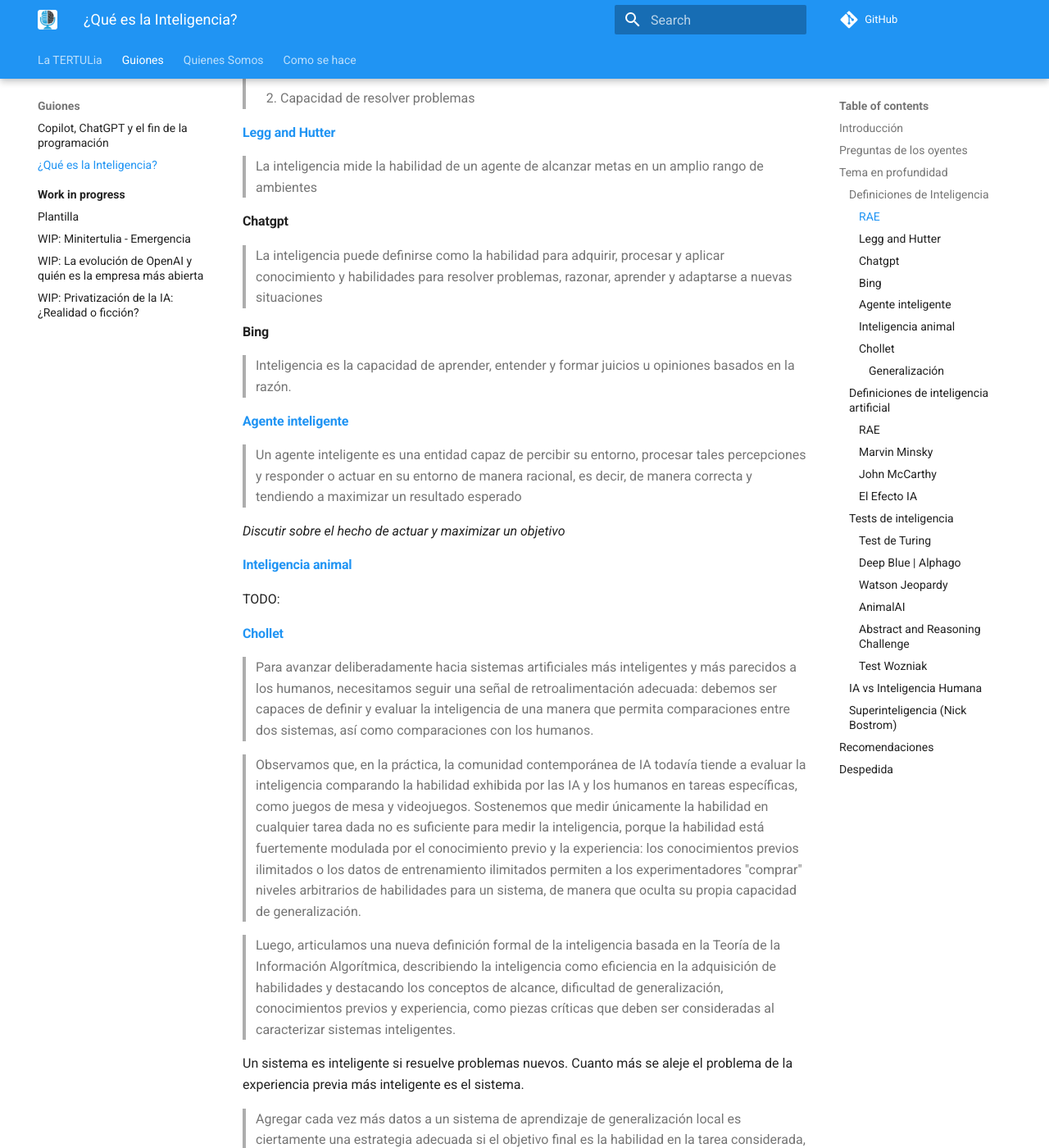
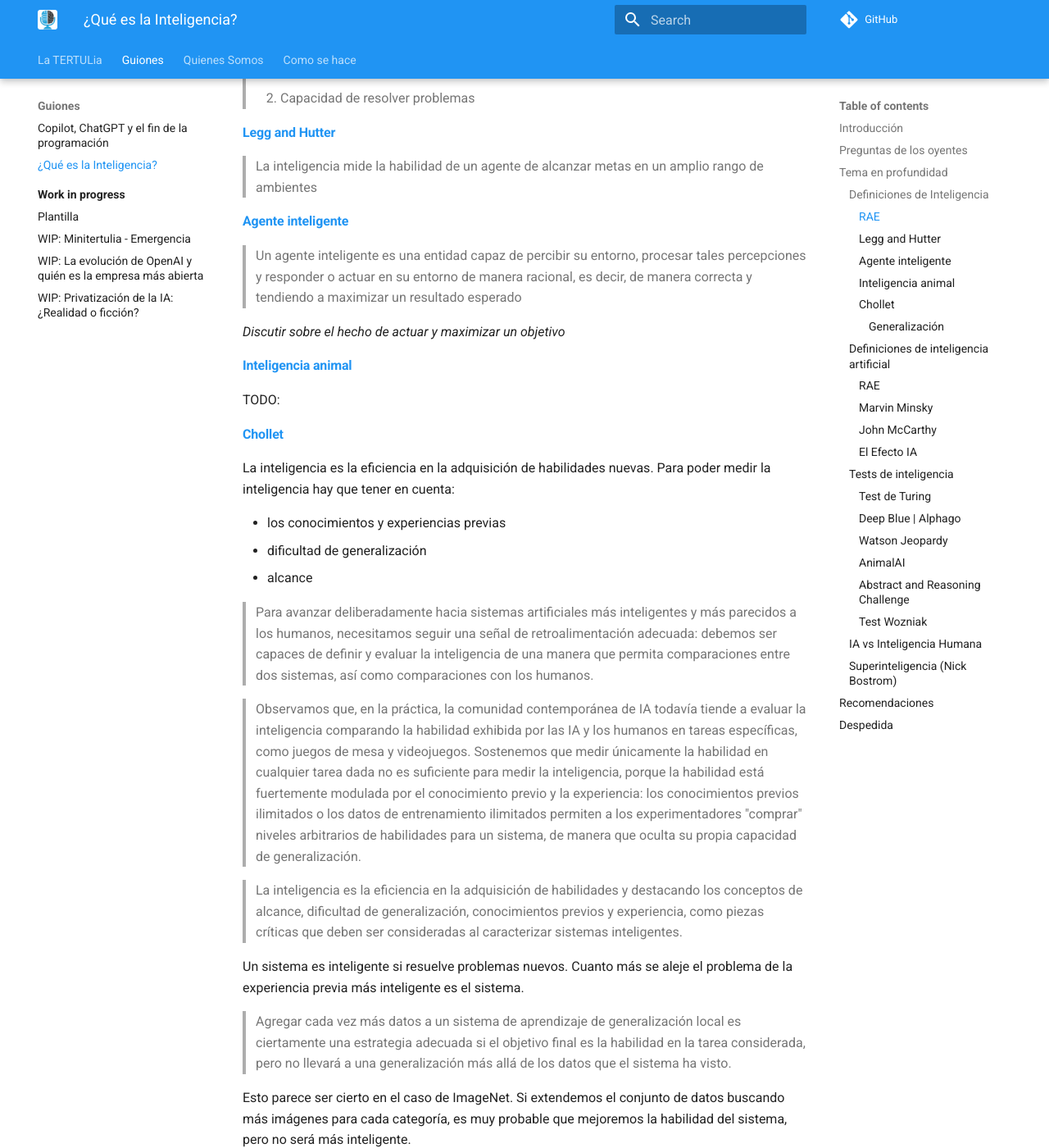
Before and after one commit to ironbar/tertulia_inteligencia_artificial, an MkDocs documentation site: the page built from docs/guiones/02-que-es-la-inteligencia.md, in a window 1280 px wide and 1400 px high, scrolled down 550 px. Shown: the whole window at 82% size. Built offline with MkDocs 1.6.1 and Material for MkDocs 9.7.7, drawn with Linux system fonts in a browser that asks for light colours; comment, search, counter and statistics services are not loaded; some of the changed text lies outside the part shown.

Commit message:
reorganizando el contenido

```diff
--- a/docs/guiones/02-que-es-la-inteligencia.md
+++ b/docs/guiones/02-que-es-la-inteligencia.md
@@ -21,14 +21,6 @@
 
 > La inteligencia mide la habilidad de un agente de alcanzar metas en un amplio rango de ambientes
 
-#### Chatgpt
-
-> La inteligencia puede definirse como la habilidad para adquirir, procesar y aplicar conocimiento y habilidades para resolver problemas, razonar, aprender y adaptarse a nuevas situaciones
-
-#### Bing
-
-> Inteligencia es la capacidad de aprender, entender y formar juicios u opiniones basados en la razón.
-
 #### [Agente inteligente](https://es.wikipedia.org/wiki/Agente_inteligente_(inteligencia_artificial))
 
 > Un agente inteligente es una entidad capaz de percibir su entorno, procesar tales percepciones y responder o actuar en su entorno de manera racional, es decir, de manera correcta y tendiendo a maximizar un resultado esperado
@@ -41,6 +33,12 @@
 
 #### [Chollet](https://arxiv.org/abs/1911.01547)
 
+La inteligencia es la eficiencia en la adquisición de habilidades nuevas. Para poder medir la inteligencia hay que tener en cuenta:
+
+- los conocimientos y experiencias previas
+- dificultad de generalización
+- alcance
+
 > Para avanzar deliberadamente hacia sistemas artificiales más inteligentes y más parecidos a los humanos, necesitamos seguir una señal de retroalimentación adecuada: debemos ser capaces de definir y evaluar la inteligencia de una manera que permita comparaciones entre dos sistemas, así como comparaciones con los humanos.
 
 <!-- -->
@@ -49,7 +47,7 @@
 
 <!-- -->
 
-> Luego, articulamos una nueva definición formal de la inteligencia basada en la Teoría de la Información Algorítmica, describiendo la inteligencia como eficiencia en la adquisición de habilidades y destacando los conceptos de alcance, dificultad de generalización, conocimientos previos y experiencia, como piezas críticas que deben ser consideradas al caracterizar sistemas inteligentes.
+> La inteligencia es la eficiencia en la adquisición de habilidades y destacando los conceptos de alcance, dificultad de generalización, conocimientos previos y experiencia, como piezas críticas que deben ser consideradas al caracterizar sistemas inteligentes.
 
 Un sistema es inteligente si resuelve problemas nuevos. Cuanto más se aleje el problema de la experiencia previa más inteligente es el sistema.
 
@@ -63,7 +61,7 @@
 
 Si consideramos dos sistemas que:
 
-- empiezan con un conjunto similar de conocimientos y sesgos
+- empiezan con un conjunto similar de conocimientos y experiencias previas
 - tienen el mismo tiempo para practicar una serie de tareas que no no se conocían de antenamo
 
 Al terminar el tiempo de práctica el sistema que demuestre una mayor habilidad en esas tareas es el más inteligente.
```
